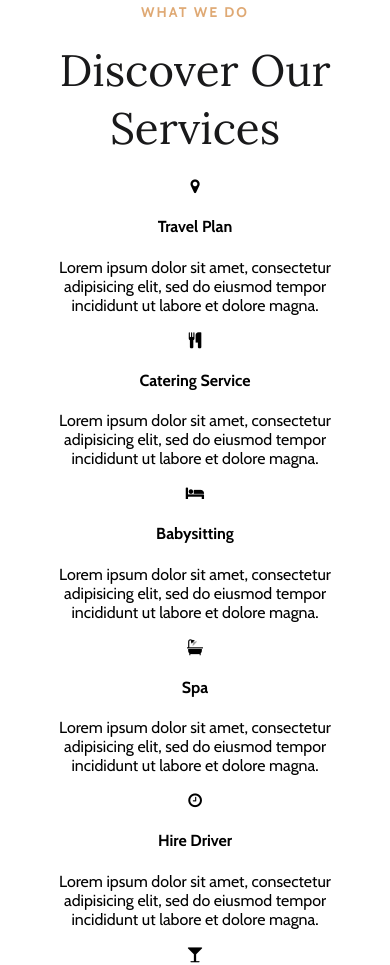
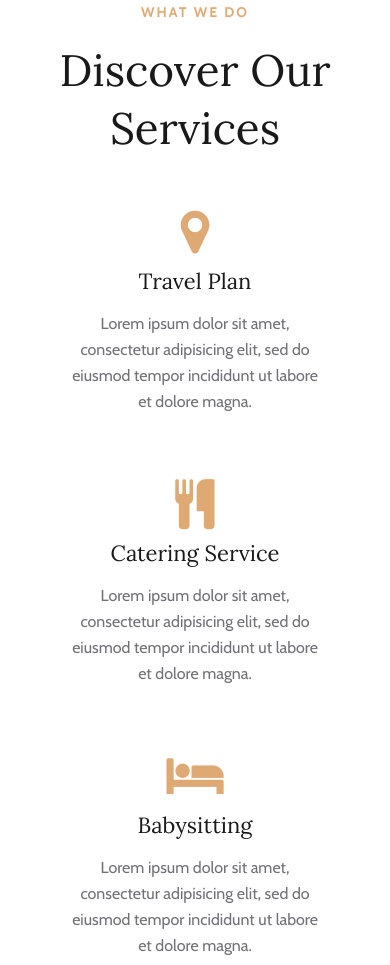
Before and after one commit to anamenshikov/Hotel, a plain HTML site: page index.html in a window 390 px wide. Shown: the part 3204-4169 px from the top of the page. Drawn offline with nearby package versions, Linux system fonts and the light colour scheme.

Commit message:
responsive-services-section

```diff
--- a/style.scss
+++ b/style.scss
@@ -409,4 +409,47 @@ h1 {
       margin: 0;
     }
   }
+
+    .services-item {
+      text-align: center;
+      padding: 30px 35px 18px;
+      max-width: 100%;
+    }
+
+    .services-item:hover {
+      background-color: #dfa974;
+
+      & .fa, h4, p {
+        color: #ebebeb;
+      }
+    }
+
+    & .fa {
+      color: #dfa974;
+      font-size: 50px;
+    }
+
+    & h4 {
+      color: #19191a;
+      font-size: 22px;
+      margin-bottom: 15px;
+      margin-top: 10px;
+      font-family: 'Lora', sans-serif;
+      font-weight: 400;
+    }
+
+    & p {
+      color: #707079;
+      font-size: 16px;
+      font-family: "Cabin", sans-serif;
+      line-height: 26px;
+    }
 }
+
+@media (min-width:1015px) {
+  .services-items {
+    display: grid;
+    grid-template-columns: auto auto auto;
+    padding-bottom: 230px;
+  }
+}
```
Also changed, not shown: style.css, 1 other file.
